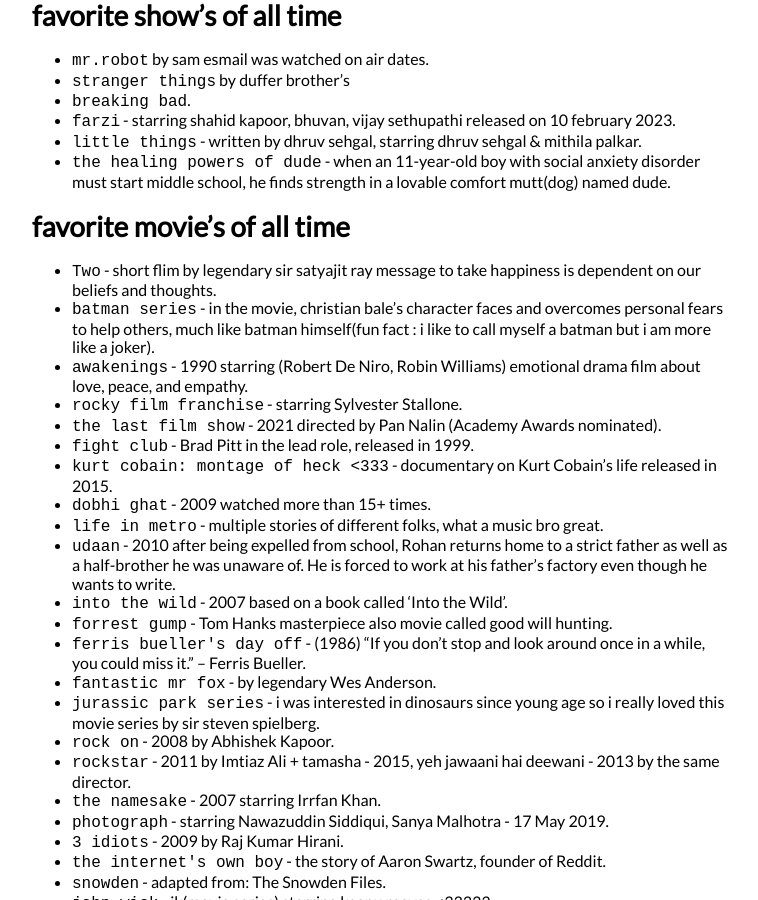
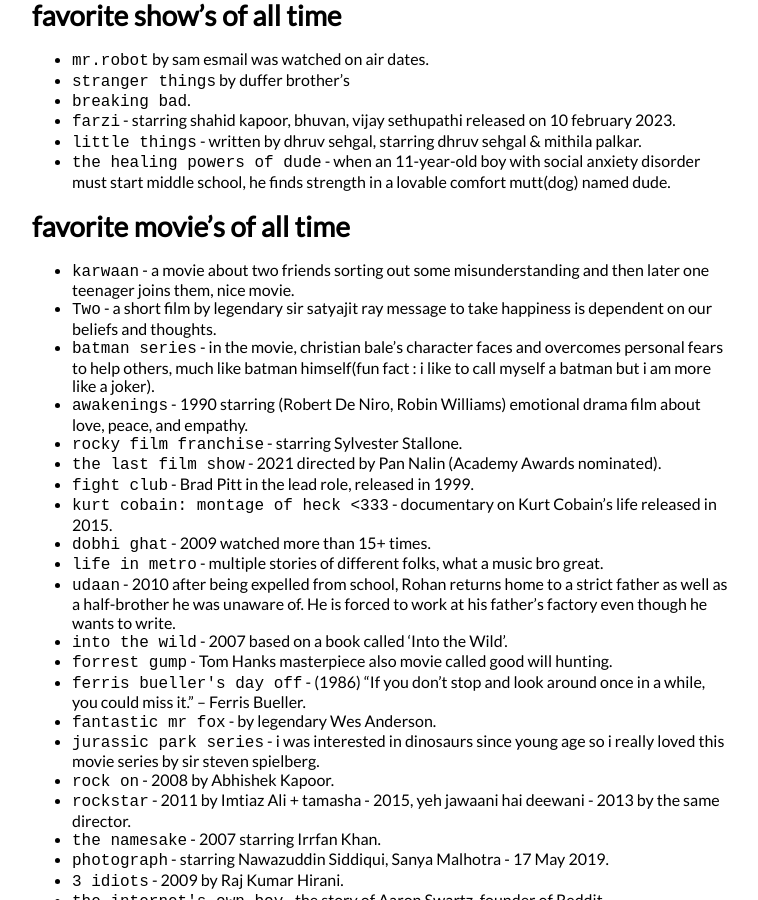
Before and after one commit to krishnadevz/krishnadevz.github.io, a Jekyll site: the page built from About.md, in a window 1280 px wide and 900 px high, scrolled down 1082 px. Shown: the whole window, without its empty margins (258-1016 px from the left). Built offline with Jekyll 4.4.1, drawn with Linux system fonts in a browser that asks for light colours; nearby versions of some CDN libraries; our own code applies the rules of GitHub Pages for plain Markdown files.

Commit message:
Update About.md

```diff
--- a/About.md
+++ b/About.md
@@ -41,7 +41,8 @@
 * `the healing powers of dude` - when an 11-year-old boy with social anxiety disorder must start middle school, he finds strength in a lovable comfort mutt(dog) named dude.
 
 # favorite movie's of all time
-* `Two` - short flim by legendary sir satyajit ray message to take happiness is dependent on our beliefs and thoughts.
+* `karwaan` - a movie about two friends sorting out some misunderstanding and then later one teenager joins them, nice movie.
+* `Two` - a short film by legendary sir satyajit ray message to take happiness is dependent on our beliefs and thoughts.
 * `batman series` - in the movie, christian bale's character faces and overcomes personal fears to help others, much like batman himself(fun fact : i like to call myself a batman but i am more like a joker).
 * `awakenings` - 1990 starring (Robert De Niro, Robin Williams) emotional drama film about love, peace, and empathy.
 * `rocky film franchise` - starring Sylvester Stallone.
```
